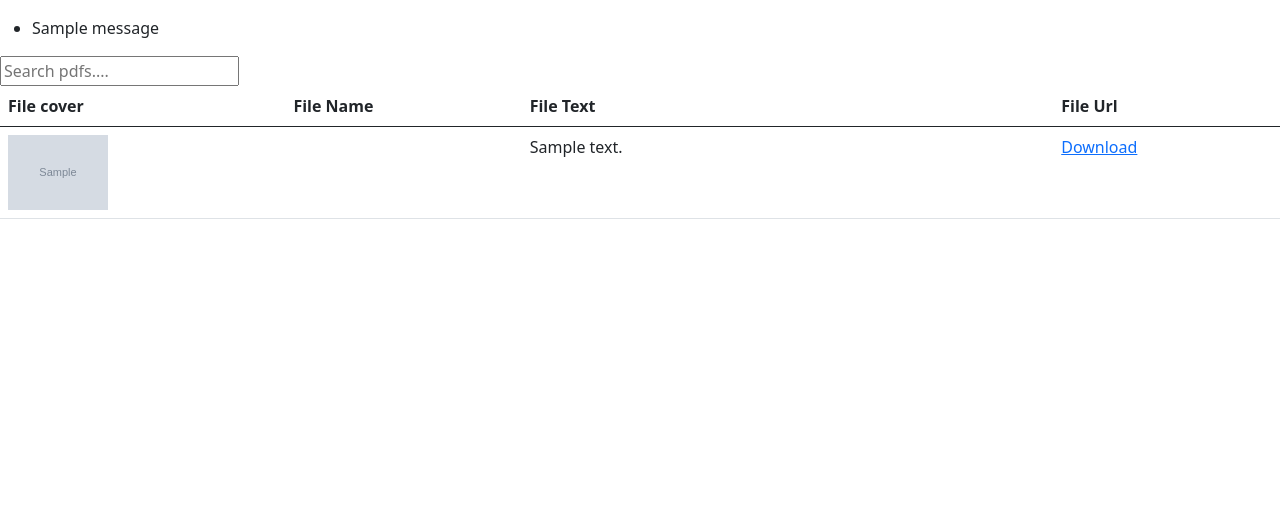
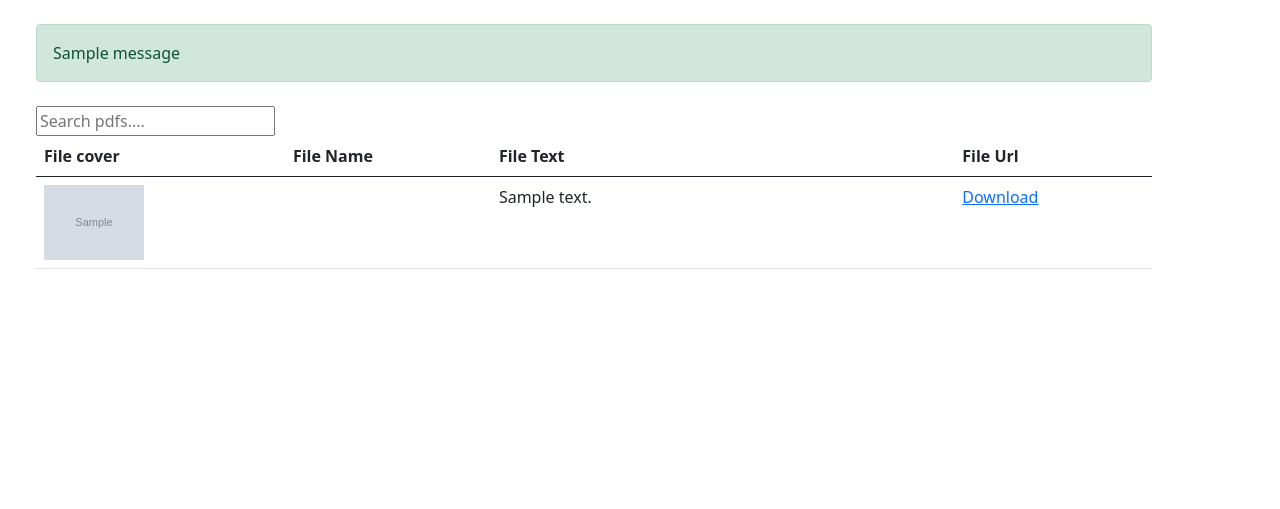
Before and after one commit to Yaswanth820/animated-adventure, a Django app: page / in a window 1280 px wide. Shown: the part 96-605 px from the top of the page. Run offline with Django 4.2, Linux system fonts and the light colour scheme; a user stored in the database is signed in; tables that the repository leaves empty hold one stand-in row (values such as "Sample post"); grey boxes marked "Sample" are stand-in pictures; one stand-in notice (Sample message) is shown.

Commit message:
fixed django messages

```diff
--- a/templates/main.html
+++ b/templates/main.html
@@ -21,15 +21,19 @@
 <body>
     {% include 'nav.html' %}
     {% if messages %}
-    <ul class="messages">
+    <div class="container m-4">
         {% for message in messages %}
-        <li{% if message.tags %} class="{{ message.tags }}" {% endif %}>{{ message }}</li>
-            {% endfor %}
-    </ul>
+        <div class="alert alert-{% if message.tags == 'error' %}danger {% else %}success {% endif %}" role="alert">
+            {{ message }}
+        </div>
+        {% endfor %}
+    </div>
     {% endif %}
-    {% block content %}
+    <div class="container m-4">
+        {% block content %}
 
-    {% endblock %}
+        {% endblock %}
+    </div>
     {% include 'footer.html' %}
     <script src="https://cdn.jsdelivr.net/npm/bootstrap@5.0.2/dist/js/bootstrap.bundle.min.js"
         integrity="sha384-MrcW6ZMFYlzcLA8Nl+NtUVF0sA7MsXsP1UyJoMp4YLEuNSfAP+JcXn/tWtIaxVXM"
```
